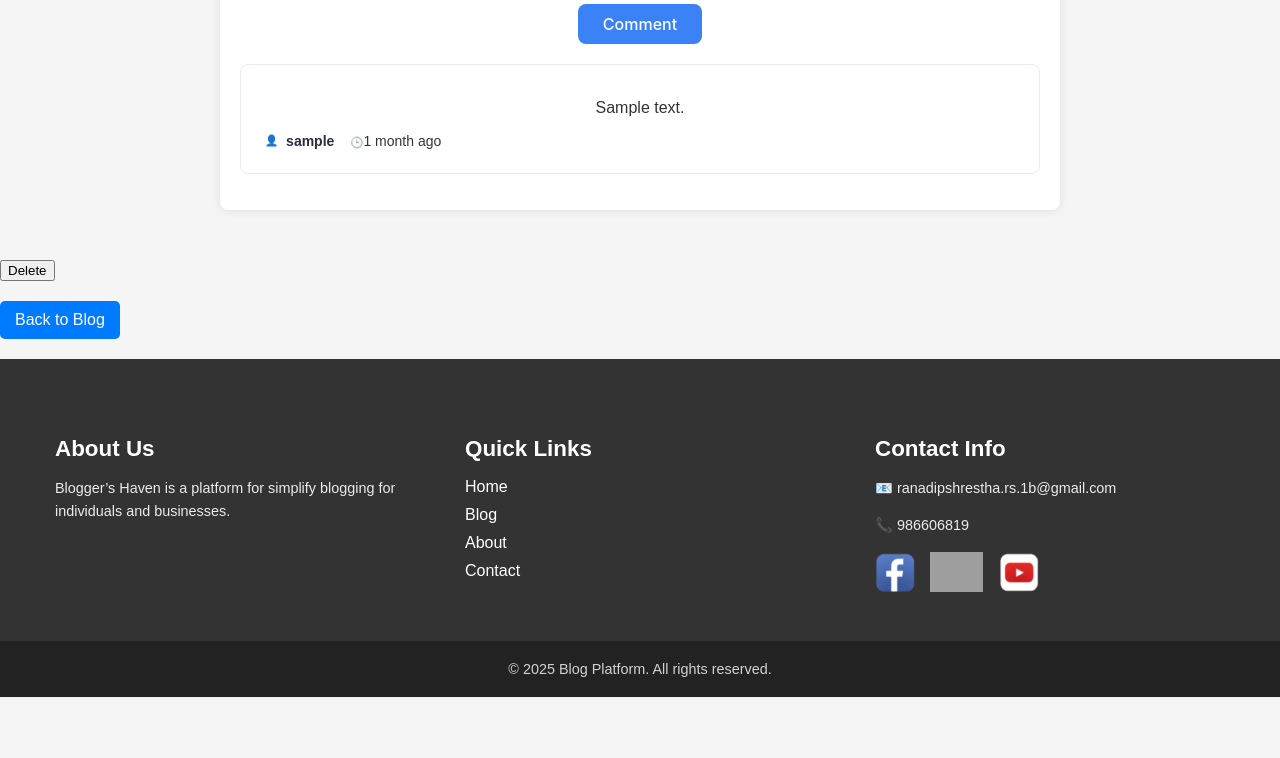
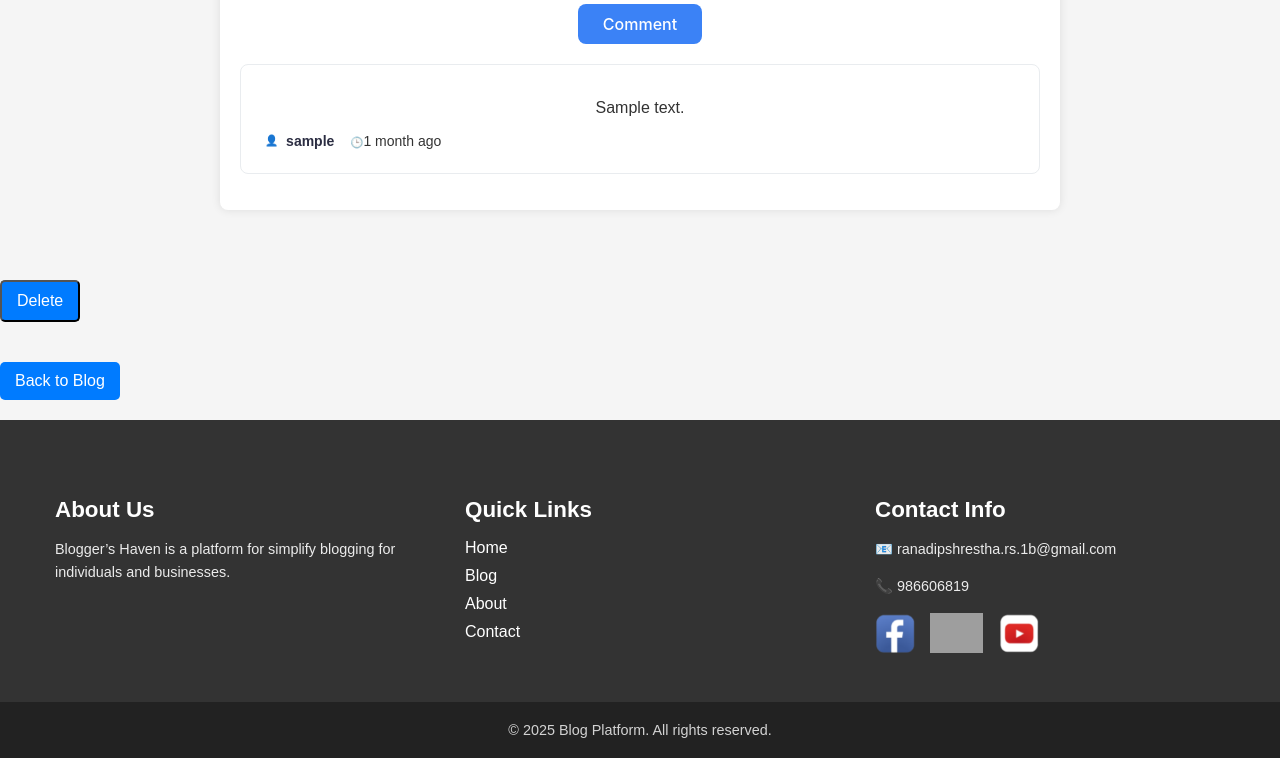
Before and after one commit to RanadipShrestha/Blogger-s-Blog, a Django app: page /article/1/ in a window 1280 px wide. Shown: the part 1327-2085 px from the top of the page. Before the commit the page ends 2024 px from the top, so only its background shows below. Run offline with Django 5.2, Linux system fonts and the light colour scheme; a user stored in the database is signed in; tables that the repository leaves empty hold one stand-in row (values such as "Sample post"); grey boxes marked "Sample" are stand-in pictures; grey boxes are pictures that could not be loaded.

Commit message:
Adding css for delete button

```diff
--- a/blog/templates/article_detail.html
+++ b/blog/templates/article_detail.html
@@ -54,7 +54,7 @@
                 {% if is_author %}
                 <form action="{% url 'delete_post' article.id %}" method="POST">
                 {% csrf_token %}
-                <button type="submit">Delete</button>
+                <button type="submit"  class="back-link">Delete</button>
                 </form>
                 {% endif %}
             {% endif %}
```
